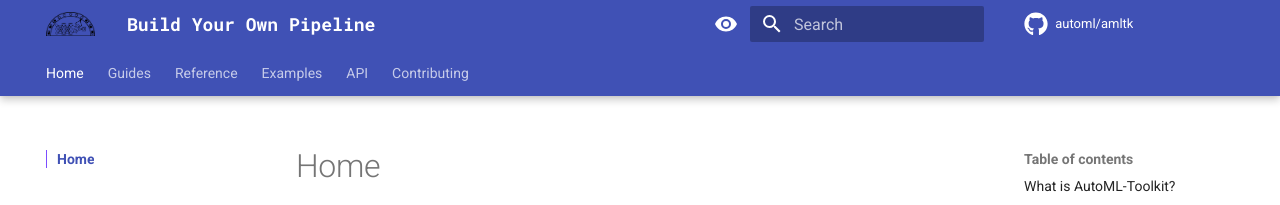
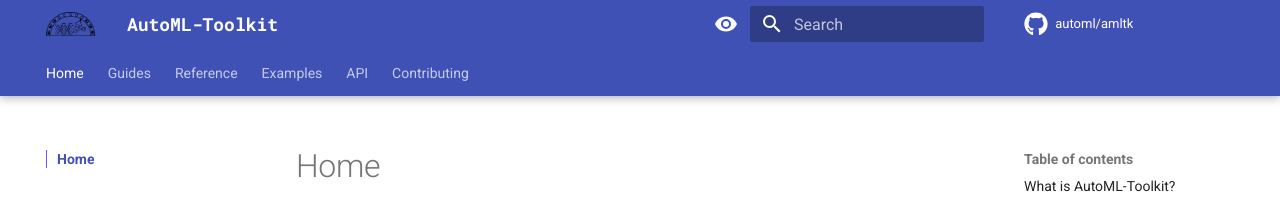
Before and after one commit to automl/amltk, an MkDocs documentation site: the page built from docs/index.md, in a window 1280 px wide. Shown: the top 205 px of the page. Built offline with MkDocs 1.6.1 and Material for MkDocs 9.7.7, drawn with Linux system fonts in a browser that asks for light colours; comment, search, counter and statistics services are not loaded.

Commit message:
doc: Change to AutoML Toolkit

```diff
--- a/mkdocs.yml
+++ b/mkdocs.yml
@@ -1,4 +1,4 @@
-site_name: "<code>Build Your Own Pipeline</code>"
+site_name: "<code>AutoML-Toolkit</code>"
 repo_url: https://github.com/automl/amltk/
 repo_name: automl/amltk
 
--- a/pyproject.toml
+++ b/pyproject.toml
@@ -12,7 +12,7 @@ dependencies = [
 requires-python = ">=3.8"
 authors = [{ name = "Eddie Bergman", email = "eddiebergmanhs@gmail.com" }]
 readme = "README.md"
-description = "Build Your Own Pipeline: a toolkit for building automl system"
+description = "AutoML Toolkit: a toolkit for building automl system"
 classifiers = [
   'Intended Audience :: Science/Research',
   'Intended Audience :: Developers',
```
